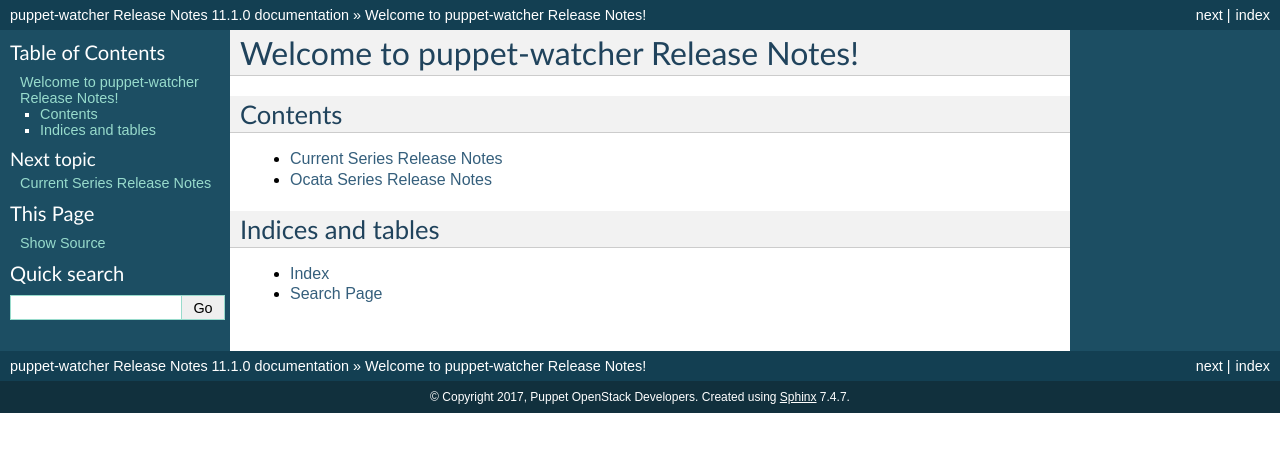
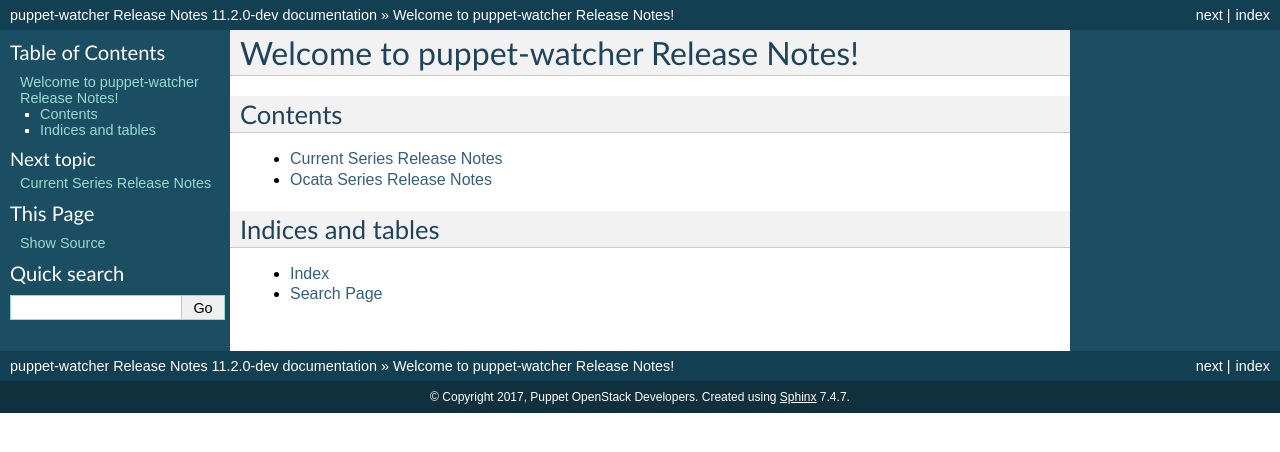
Before and after one commit to openstack/puppet-watcher, a Sphinx documentation site: the page built from releasenotes/source/index.rst, in a window 1280 px wide. Shown: the top 452 px of the page. Built offline with Sphinx 7.4.7, drawn with Linux system fonts in a browser that asks for light colours.

Commit message:
Bump version for Pike M3 Dev
Pike M2 has been released. Prepare version numbers for M3.

Change-Id: Ied97106aaec54ffb35cd4c77e7359c9470e83d13

```diff
--- a/metadata.json
+++ b/metadata.json
@@ -11,11 +11,11 @@
         },
         {
             "name": "openstack/openstacklib",
-            "version_requirement": ">=11.1.0 <12.0.0"
+            "version_requirement": ">=11.2.0 <12.0.0"
         },
         {
             "name": "openstack/oslo",
-            "version_requirement": ">=11.1.0 <12.0.0"
+            "version_requirement": ">=11.2.0 <12.0.0"
         }
     ],
     "description": "Installs and configures OpenStack Watcher.",
@@ -61,5 +61,5 @@
     ],
     "source": "git://github.com/openstack/puppet-watcher.git",
     "summary": "Puppet module for OpenStack Watcher",
-    "version": "11.1.0"
+    "version": "11.2.0-dev"
 }
--- a/releasenotes/source/conf.py
+++ b/releasenotes/source/conf.py
@@ -52,9 +52,9 @@
 # built documents.
 #
 # The short X.Y version.
-version = '11.1.0'
+version = '11.2.0'
 # The full version, including alpha/beta/rc tags.
-release = '11.1.0'
+release = '11.2.0-dev'
 
 # The language for content autogenerated by Sphinx. Refer to documentation
 # for a list of supported languages.
```
